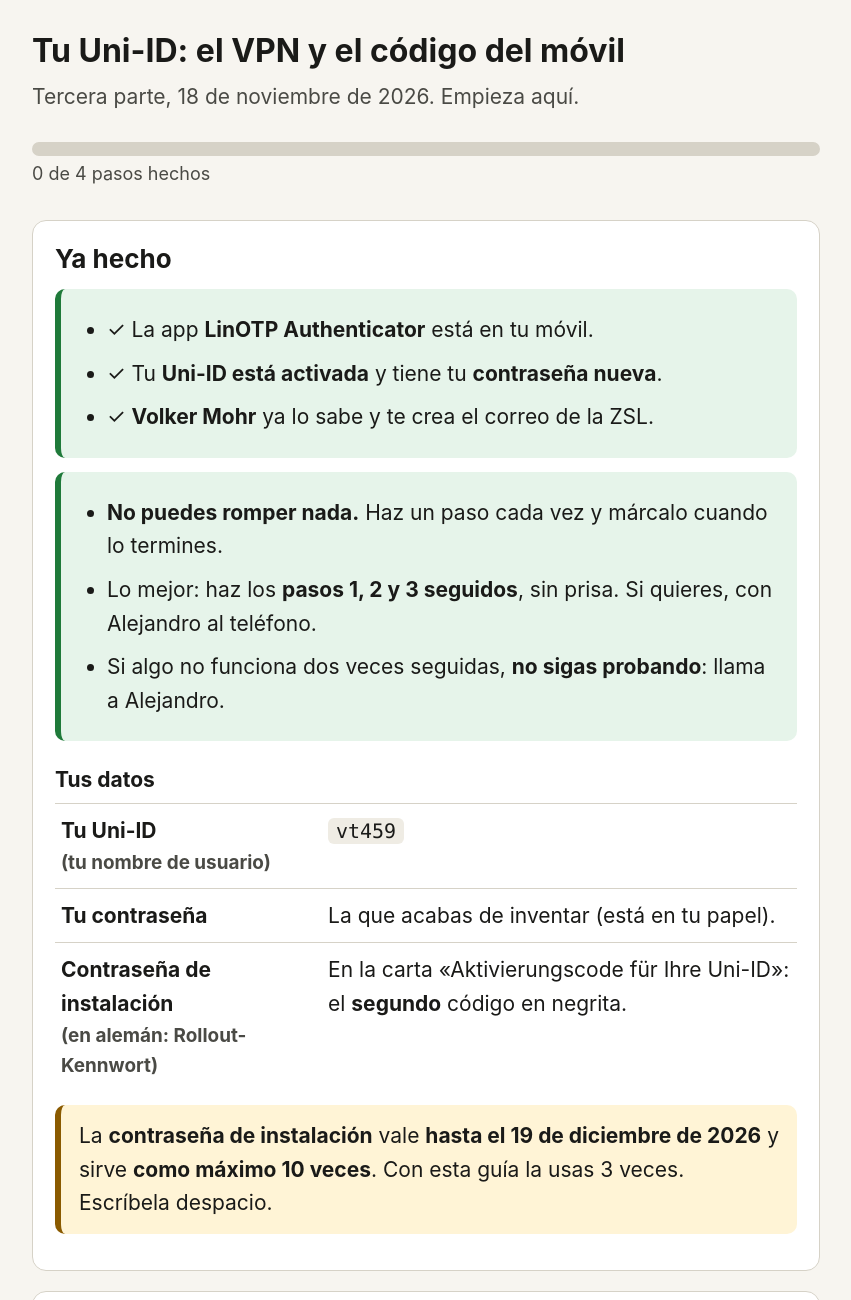
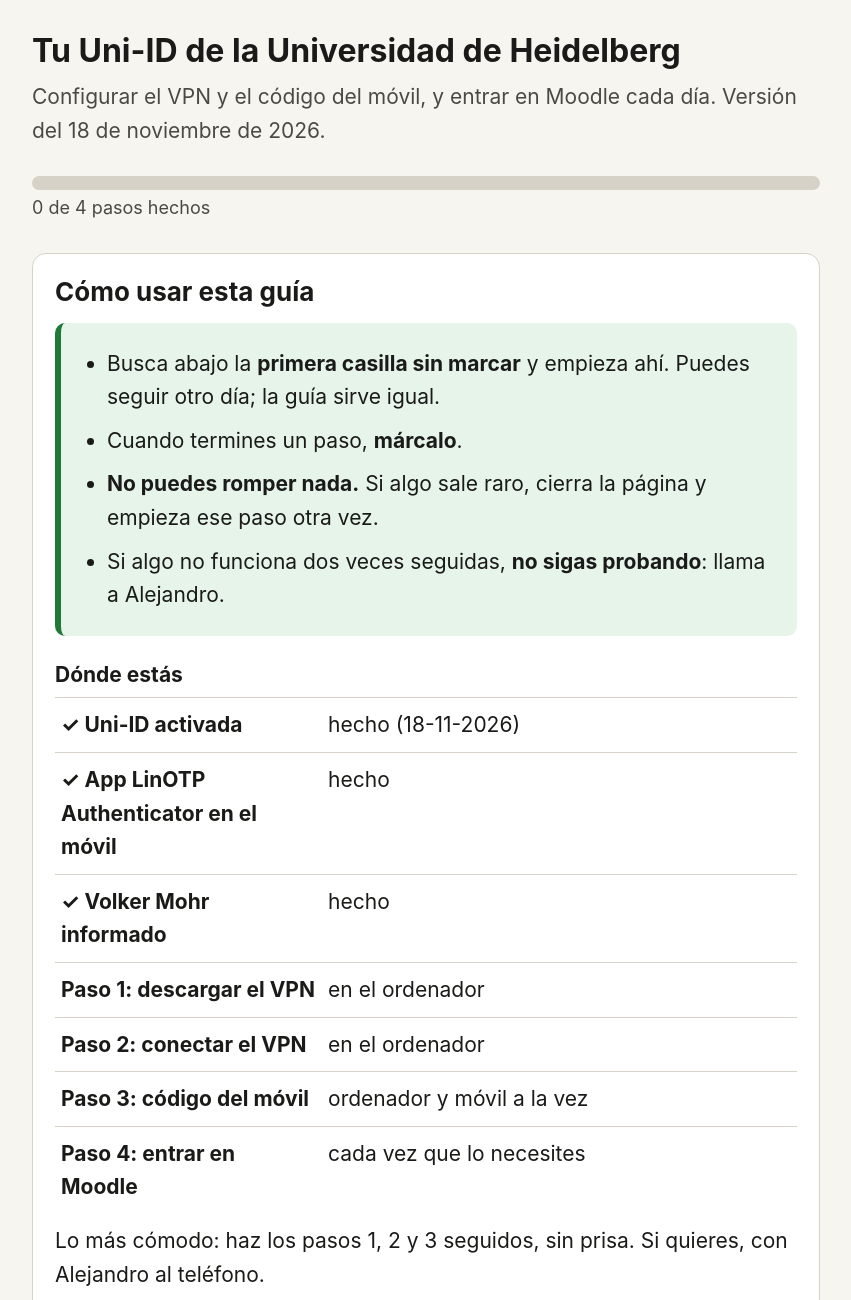
Before and after one commit to Wachowski1999/mama, a plain HTML site: page index.html in a window 1280 px wide. Shown: the top 1300 px of the page, without its empty margins (214-1065 px from the left). Drawn offline with Linux system fonts and the light colour scheme.

Commit message:
Add files via upload

```diff
--- a/index.html
+++ b/index.html
@@ -65,6 +65,7 @@
   .secret .up { text-decoration: underline; text-decoration-thickness: 2px; }
   .hint { display: block; font-size: 0.9em; color: var(--muted); }
   .print-only { display: none; }
+  .pi { display: none; }
   @media (max-width: 520px) {
     body { font-size: 19px; }
     h1 { font-size: 27px; } h2 { font-size: 22px; }
@@ -81,6 +82,7 @@
     h1 { font-size: 21pt; } h2 { font-size: 16pt; } h3 { font-size: 13.5pt; margin-top: 14px; }
     .progress, .no-print, #copy-btn, #copied { display: none !important; }
     .print-only { display: block; }
+    .pi { display: inline; }
     .card { border: 1px solid #999; padding: 12px 16px; margin: 10px 0; }
     .box, tr, li, label.check, .print-only, .secret { break-inside: avoid; }
     .step-head, h2, h3 { break-after: avoid; }
@@ -98,43 +100,58 @@
 <body>
 <main>
 
-<h1>Tu Uni-ID: el VPN y el código del móvil</h1>
-<p class="sub">Tercera parte, 18 de noviembre de 2026. Empieza aquí.</p>
+<h1>Tu Uni-ID de la Universidad de Heidelberg</h1>
+<p class="sub">Configurar el VPN y el código del móvil, y entrar en Moodle cada día. Versión del 18 de noviembre de 2026.</p>
 
 <div class="progress no-print">
   <div class="bar"><span id="bar"></span></div>
   <small id="progress-text">0 de 4 pasos hechos</small>
 </div>
 
-<!-- ESTADO -->
+<!-- COMO USAR -->
 <section class="card">
-  <h2>Ya hecho</h2>
-  <div class="box good">
-    <ul>
-      <li>✓ La app <b>LinOTP Authenticator</b> está en tu móvil.</li>
-      <li>✓ Tu <b>Uni-ID está activada</b> y tiene tu <b>contraseña nueva</b>.</li>
-      <li>✓ <b>Volker Mohr</b> ya lo sabe y te crea el correo de la ZSL.</li>
-    </ul>
-  </div>
+  <h2>Cómo usar esta guía</h2>
   <div class="box calm">
     <ul>
-      <li><b>No puedes romper nada.</b> Haz un paso cada vez y márcalo cuando lo termines.</li>
-      <li>Lo mejor: haz los <b>pasos 1, 2 y 3 seguidos</b>, sin prisa. Si quieres, con Alejandro al teléfono.</li>
+      <li>Busca abajo la <b>primera casilla sin marcar</b> y empieza ahí. Puedes seguir otro día; la guía sirve igual.</li>
+      <li>Cuando termines un paso, <b>márcalo</b><span class="pi"> con bolígrafo</span>.</li>
+      <li><b>No puedes romper nada.</b> Si algo sale raro, cierra la página y empieza ese paso otra vez.</li>
       <li>Si algo no funciona dos veces seguidas, <b>no sigas probando</b>: llama a Alejandro.</li>
     </ul>
   </div>
+
+  <h3>Dónde estás</h3>
+  <table>
+    <tr><td>✓ Uni-ID activada</td><td>hecho (18-11-2026)</td></tr>
+    <tr><td>✓ App LinOTP Authenticator en el móvil</td><td>hecho</td></tr>
+    <tr><td>✓ Volker Mohr informado</td><td>hecho</td></tr>
+    <tr><td><span class="pi">☐ </span>Paso 1: descargar el VPN</td><td>en el ordenador</td></tr>
+    <tr><td><span class="pi">☐ </span>Paso 2: conectar el VPN</td><td>en el ordenador</td></tr>
+    <tr><td><span class="pi">☐ </span>Paso 3: código del móvil</td><td>ordenador y móvil a la vez</td></tr>
+    <tr><td><span class="pi">☐ </span>Paso 4: entrar en Moodle</td><td>cada vez que lo necesites</td></tr>
+  </table>
+  <p>Lo más cómodo: haz los pasos 1, 2 y 3 seguidos, sin prisa. Si quieres, con Alejandro al teléfono.</p>
 
   <h3>Tus datos</h3>
   <table>
     <tr><td>Tu Uni-ID<br><span class="hint">(tu nombre de usuario)</span></td>
         <td><span class="code">vt459</span></td></tr>
     <tr><td>Tu contraseña</td>
-        <td>La que acabas de inventar (está en tu papel).</td></tr>
+        <td>La que inventaste al activar la Uni-ID (está en tu papel).</td></tr>
     <tr><td>Contraseña de instalación<br><span class="hint">(en alemán: Rollout-Kennwort)</span></td>
         <td>En la carta «Aktivierungscode für Ihre Uni-ID»: el <b>segundo</b> código en negrita.</td></tr>
+    <tr><td>Tu correo de la universidad</td>
+        <td><span class="code">vt459@uni-heidelberg.de</span></td></tr>
+    <tr><td>Tu correo de la ZSL</td>
+        <td>Te lo dice Volker Mohr.<span class="print-only">Apúntalo aquí: ______________________________</span></td></tr>
   </table>
   <div class="box warn">
-    La <b>contraseña de instalación</b> vale <b>hasta el 19 de diciembre de 2026</b> y sirve <b>como máximo 10 veces</b>. Con esta guía la usas 3 veces. Escríbela despacio.
+    La <b>contraseña de instalación</b> solo hace falta en los pasos 1, 2 y 3. Vale <b>hasta el 19 de diciembre de 2026</b> y sirve <b>como máximo 10 veces</b>. Escríbela despacio. Cuando el paso 3 esté hecho, ya no sirve y tampoco la necesitas.
+  </div>
+
+  <h3>¿Hay que esperar a Volker Mohr?</h3>
+  <div class="box info">
+    <b>No.</b> Volker Mohr solo te crea el correo nuevo de la ZSL (nombre.apellido@zsl.uni-heidelberg.de). El VPN, el código del móvil y Moodle funcionan sin él. Puedes seguir con los pasos cuando quieras. Cuando conteste, apunta tu correo de la ZSL arriba.
   </div>
 </section>
 
@@ -174,7 +191,7 @@
     <li>Cuando pida el segundo código, escribe otra vez la <b>contraseña de instalación</b> (el segundo código en negrita de la carta). Pulsa <span class="de">«Fortfahren»</span>.</li>
     <li>Sale un aviso. Acéptalo.</li>
   </ol>
-  <div class="box good">Listo. Tu ordenador está conectado a la universidad. <b>No lo desconectes</b>: lo necesitas en el paso 3.</div>
+  <div class="box good">Listo. Tu ordenador está conectado a la universidad.<br>Si sigues ahora con el paso 3, <b>déjalo conectado</b>. Si haces el paso 3 otro día, antes vuelve a conectar el VPN como aquí.</div>
   <label class="check no-print"><input type="checkbox"> Paso 2 hecho</label>
   <p class="print-only">☐ Paso 2 hecho</p>
 </section>
@@ -183,6 +200,7 @@
 <section class="card step">
   <div class="step-head"><div class="num">3</div><h2>Preparar el código del móvil</h2></div>
   <p>Necesitas el <b>ordenador y el móvil a la vez</b>. La página se abre en el <b>ordenador</b>.</p>
+  <p>Antes: el <b>VPN tiene que estar conectado</b> (paso 2).</p>
   <a class="btn" href="https://mfa.uni-heidelberg.de" target="_blank" rel="noopener">Abrir la página de códigos</a>
 
   <h3>A. En el ordenador</h3>
@@ -240,6 +258,16 @@
   <p class="print-only">☐ Lo he probado una vez</p>
 </section>
 
+<!-- MAS ADELANTE -->
+<section class="card">
+  <h2>Bueno saber, para más adelante</h2>
+  <ul>
+    <li>¿Has <b>olvidado tu contraseña</b>? Llama al servicio técnico.</li>
+    <li>¿Vas a <b>cambiar de móvil</b> o lo has perdido? El código está en el móvil. Llama antes a Alejandro o al servicio técnico.</li>
+    <li>¿Te ha <b>contestado Volker Mohr</b>? Apunta tu correo de la ZSL en «Tus datos». Si no sabes cómo abrirlo, pregunta a Alejandro.</li>
+  </ul>
+</section>
+
 <!-- AYUDA -->
 <section class="card">
   <h2>Ayuda</h2>
```
